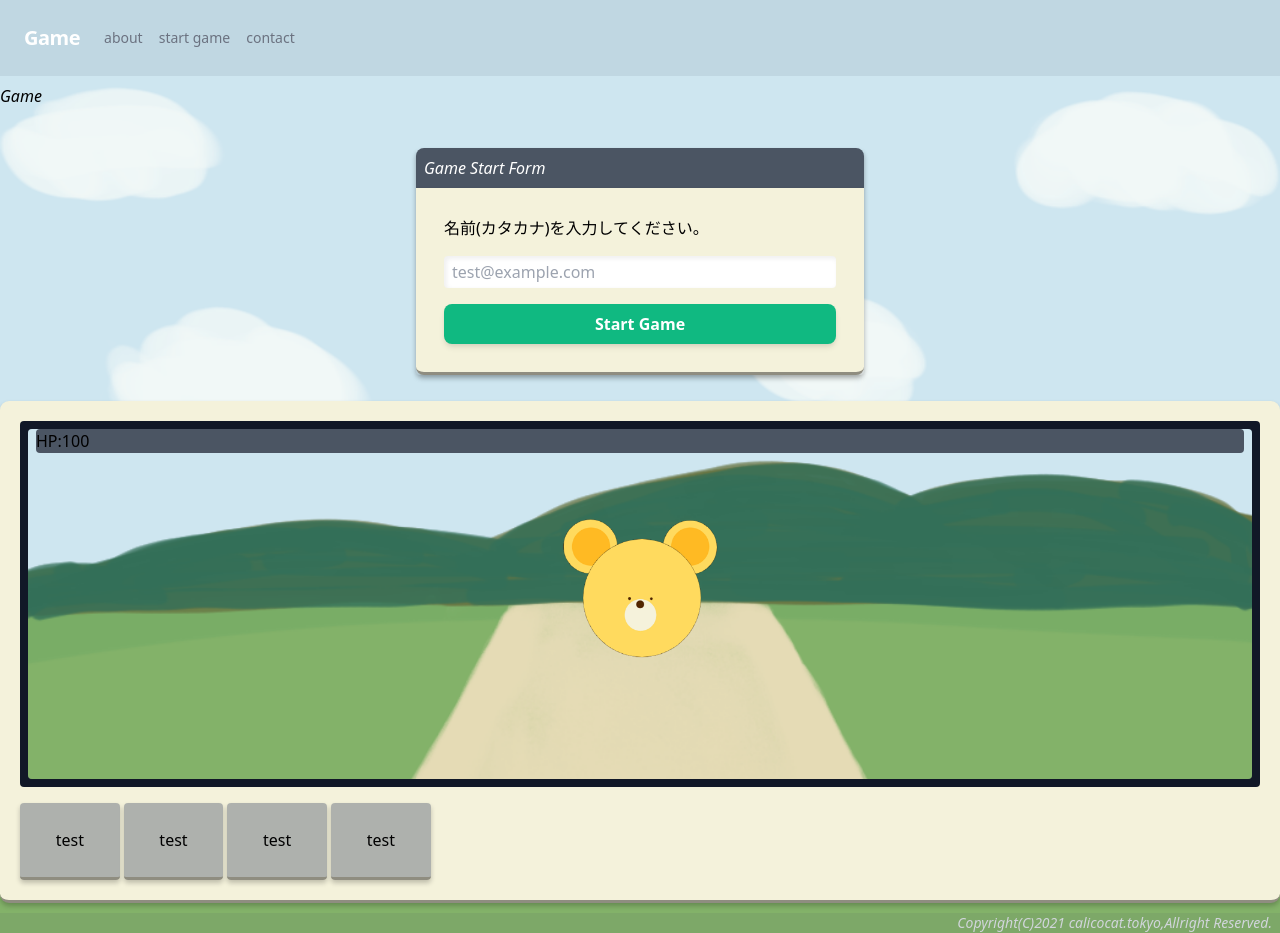
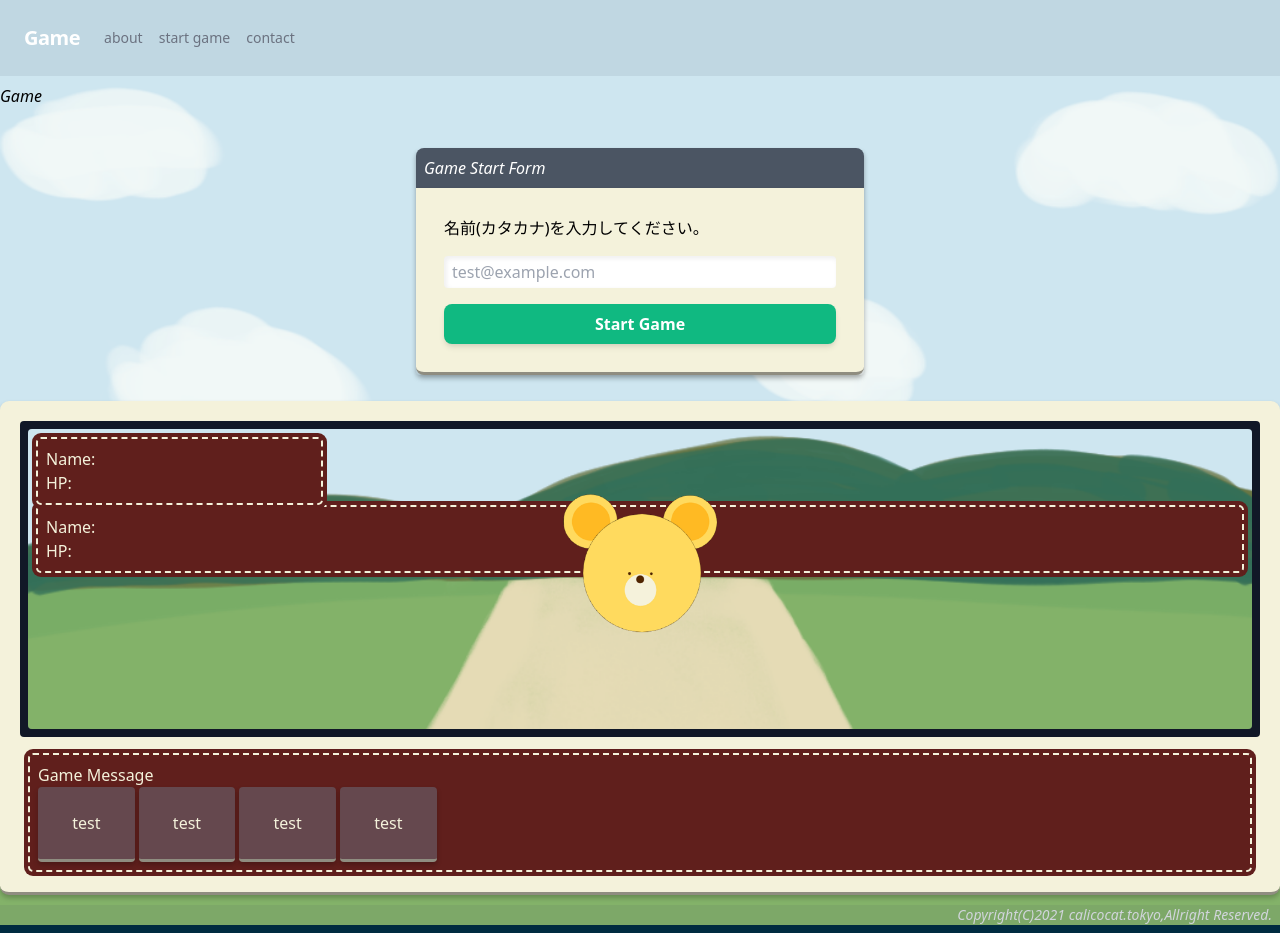
Before and after one commit to FumihiroMaejima/phaser_test, a Vue app in the folder frontend/: page /game in a window 1280 px wide. Built offline with nearby package versions, Linux system fonts and the light colour scheme.

Commit message:
add message area.

```diff
--- a/frontend/src/components/modules/game/AppGameArea.vue
+++ b/frontend/src/components/modules/game/AppGameArea.vue
@@ -11,8 +11,17 @@
   >
     <div class="bg-gray-900 rounded">
       <div class="bg-gray-600 rounded my-2 mx-2">
-        <div class="bg-gray-600 rounded app-game-area__screen-area">
-          <div class="bg-gray-600 rounded mx-2">HP:100</div>
+        <div class="bg-gray-600 rounded app-game-area__screen-area py-2">
+          <div class="grid rounded md:grid-cols-4 sm:grid-cols-1 gap-1">
+            <div class="app-game-area__status-area">
+              <p>Name:</p>
+              <p>HP:</p>
+            </div>
+          </div>
+          <div class="app-game-area__status-area">
+            <p>Name:</p>
+            <p>HP:</p>
+          </div>
           <img
             class="app-game-area__monster-icon"
             src="../../../assets/img/monsterBackGround.svg"
@@ -22,12 +31,21 @@
       </div>
     </div>
 
-    <div class="grid rounded md:grid-cols-12 sm:grid-cols-1 gap-1">
+    <div class="app-game-area__message-area">
+      <p>Game Message</p>
+      <div class="grid rounded md:grid-cols-12 sm:grid-cols-1 gap-1">
+        <button class="app-game-area__action-button">test</button>
+        <button class="app-game-area__action-button">test</button>
+        <button class="app-game-area__action-button">test</button>
+        <button class="app-game-area__action-button">test</button>
+      </div>
+    </div>
+    <!-- <div class="grid rounded md:grid-cols-12 sm:grid-cols-1 gap-1">
       <button class="app-game-area__action-button">test</button>
       <button class="app-game-area__action-button">test</button>
       <button class="app-game-area__action-button">test</button>
       <button class="app-game-area__action-button">test</button>
-    </div>
+    </div> -->
   </div>
 </template>
 
@@ -77,18 +95,38 @@ export default defineComponent({
   &__screen-area {
     // 他の画像との配置関係の設定
     position: relative;
-    height: 350px;
+    height: 300px;
     // 背景設定
     background-image: url('../../../assets/img/gameBackGround.svg');
     background-repeat: no-repeat;
     background-position: center;
     background-size: cover;
 
+    .app-game-area__status-area {
+      margin: 0 8px;
+      padding: 8px 8px;
+      color: #f4f2db;
+      background-color: #601f1c;
+      border: 2px dashed #f4f2db;
+      border-radius: 5px;
+      box-shadow: 0 0 0 4px #601f1c;
+    }
+
     .app-game-area__monster-icon {
       position: absolute;
       top: calc(50% - 150px);
       left: calc(50% - 150px);
     }
+  }
+
+  &__message-area {
+    margin: 0 8px;
+    padding: 8px 8px;
+    color: #f4f2db;
+    background-color: #601f1c;
+    border: 2px dashed #f4f2db;
+    border-radius: 5px;
+    box-shadow: 0 0 0 4px #601f1c;
   }
 
   &__action-button {
```
